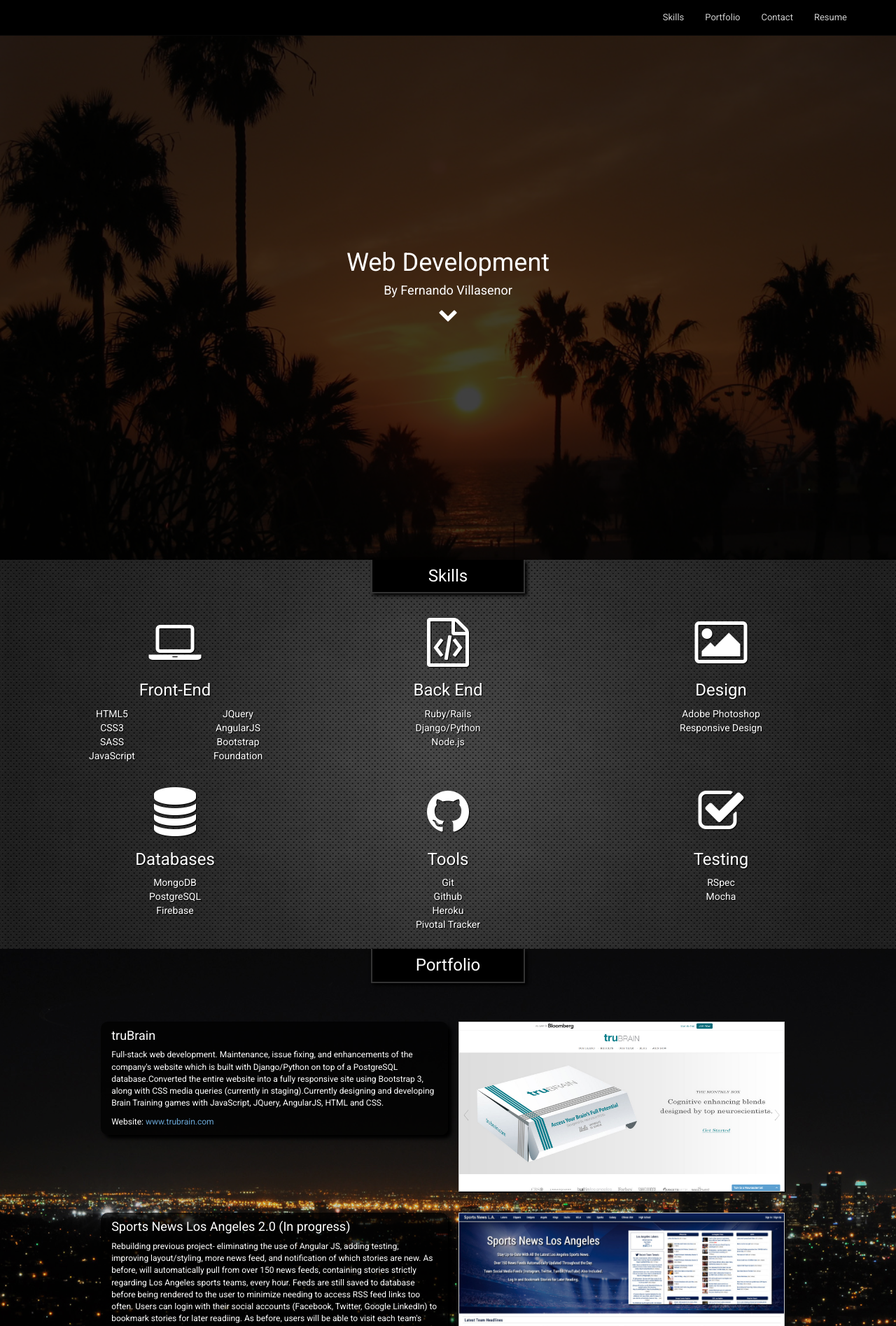
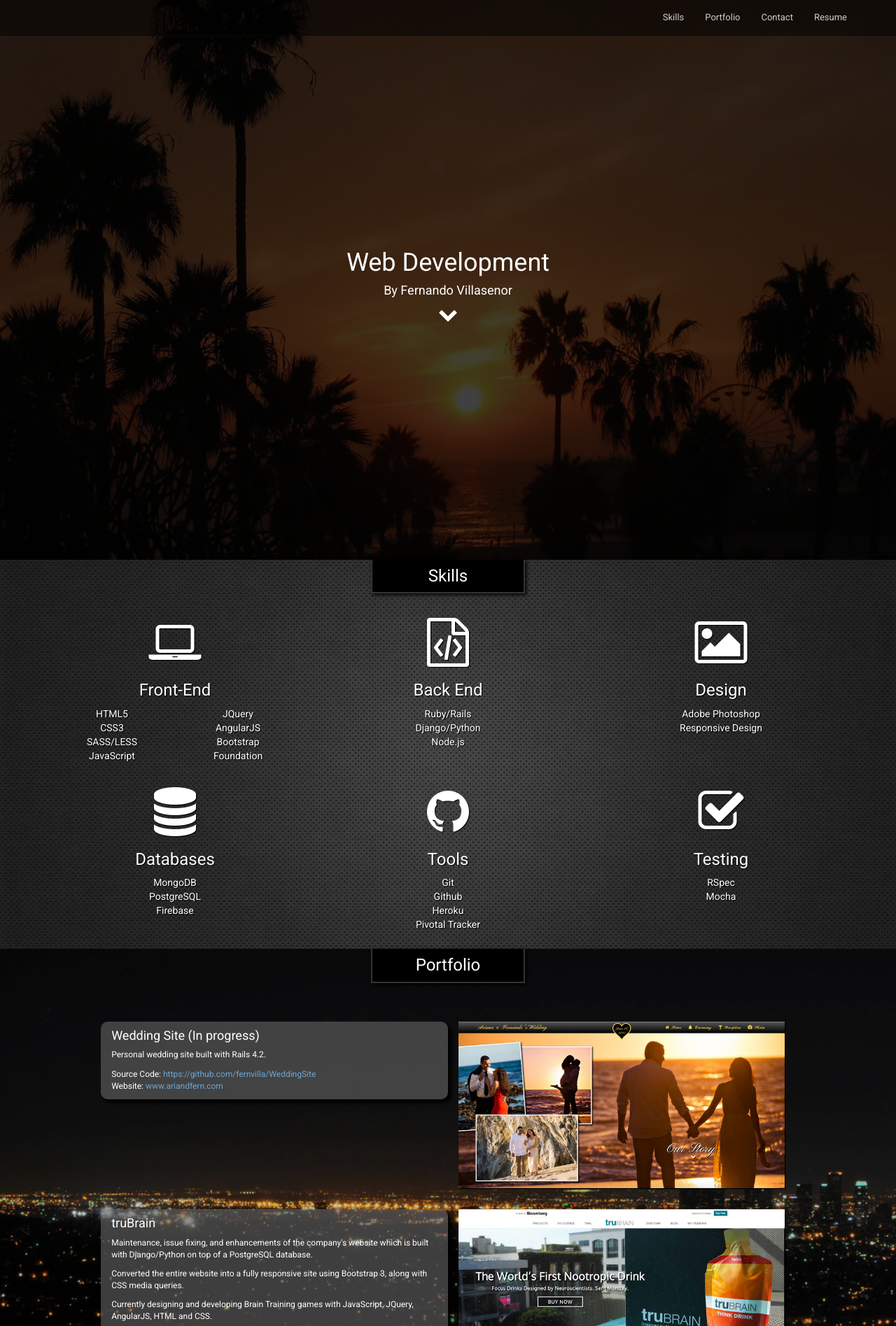
Before and after one commit to fernvilla/Portfolio, a PHP site: page / in a window 1280 px wide. Shown: the top 1895 px of the page at 70% size. Run offline with PHP 8.4, Linux system fonts and the light colour scheme; some libraries are stand-ins or nearby versions.

Commit message:
Move from godaddy ftp to heroku

```diff
--- a/index.html
+++ b/index.html
@@ -1,14 +1,16 @@
 <!DOCTYPE html>
 <html>
   <head>
+    <meta charset="utf-8">
+    <meta http-equiv="X-UA-Compatible" content="IE=edge">
+    <meta name="viewport" content="width=device-width, initial-scale=1">
+    <meta name="description" content=" Full Stack Web Development by Fernando Villasenor">
     <title>Fernando Villasenor | Full Stack Developer</title>
+
     <link rel="stylesheet" href="http://maxcdn.bootstrapcdn.com/bootstrap/3.2.0/css/bootstrap.min.css">
     <link rel="stylesheet" type="text/css" href="style.css">
     <link href="http://maxcdn.bootstrapcdn.com/font-awesome/4.1.0/css/font-awesome.min.css" rel="stylesheet">
     <link href='http://fonts.googleapis.com/css?family=Roboto' rel='stylesheet' type='text/css'>
-    <script src="http://code.jquery.com/jquery-1.11.0.min.js"></script>
-    <script src="http://maxcdn.bootstrapcdn.com/bootstrap/3.2.0/js/bootstrap.min.js"></script>
-    <meta name="viewport" content="width=device-width, initial-scale=1">
   </head>
 
   <body>
@@ -27,7 +29,7 @@
             <li><a href="#skills">Skills</a></li>
             <li><a href="#portfolio">Portfolio</a></li>
             <li><a href="#contact">Contact</a></li>
-            <li><a href="FVResume.pdf">Resume</a></li>
+            <li><a href="FVDevResume.pdf">Resume</a></li>
           </ul>
         </div>
       </div>
@@ -57,7 +59,7 @@
               <ul>
                 <li>HTML5</li>
                 <li>CSS3</li>
-                <li>SASS</li>
+                <li>SASS/LESS</li>
                 <li>JavaScript</li>
               </ul>
             </div>
@@ -145,12 +147,30 @@
 
         <div class="row project">
           <div class="col-xs-12 col-md-5 col-md-offset-1 description">
+            <h4>Wedding Site (In progress)</h4>
+            <p>Personal wedding site built with Rails 4.2.</p>
+            <p>
+              Source Code: <a href="https://github.com/fernvilla/WeddingSite">https://github.com/fernvilla/WeddingSite</a> <br>
+              Website: <a href="http://www.ariandfern.com">www.ariandfern.com</a>
+            </p>
+          </div>
+          <div class="col-xs-12 col-md-5 image-container">
+            <a href="http://www.ariandfern.com"><img src="images/wedding.jpg"></a>
+          </div>
+        </div>
+
+        <div class="row project">
+          <div class="col-xs-12 col-md-5 col-md-offset-1 description">
             <h4>truBrain</h4>
-            <p>Full-stack web development. Maintenance, issue fixing, and enhancements of the company&#39;s website which is built with Django/Python on top of a PostgreSQL database.Converted the entire website into a fully responsive site using Bootstrap 3, along with CSS media queries (currently in staging).Currently designing and developing Brain Training games with JavaScript, JQuery, AngularJS, HTML and CSS.</p>
+            <p>Maintenance, issue fixing, and enhancements of the company&#39;s website which is built with Django/Python on top of a PostgreSQL database.</p>
+            <p>Converted the entire website into a fully responsive site using Bootstrap 3, along with CSS media queries.</p>
+            <p>Currently designing and developing Brain Training games with JavaScript, JQuery, AngularJS, HTML and CSS.</p>
+            <p>Lead the front-end development aspect of all page redesigns. Converted PSDs given by marketing team into HTML/CSS.</p>
+            <p>Currently assisting in converting the entire site to AngularJS.</p>
             <p>Website: <a href="http://trubrain.com">www.trubrain.com</a></p>
           </div>
           <div class="col-xs-12 col-md-5 image-container">
-            <img src="images/trubrain.jpg">
+            <a href="http://trubrain.com"><img src="images/trubrain.jpg"></a>
           </div>
         </div>
 
@@ -159,28 +179,28 @@
             <h4>Sports News Los Angeles 2.0 (In progress)</h4>
             <p>Rebuilding previous project- eliminating the use of Angular JS, adding testing, improving layout/styling, more news feed, and notification of which stories are new. As before, will automatically pull from over 150 news feeds, containing stories strictly regarding Los Angeles sports teams, every hour. Feeds are still saved to database before being rendered to the user to minimize needing to access RSS feed links too often. Users can login with their social accounts (Facebook, Twitter, Google LinkedIn) to bookmark stories for later readiing. As before, users will be able to visit each team's page and view all the latest news stories and social feeds (Twitter, Instagram, Tumblr, Youtube). Mobile-friendly. This site will be made live to the public.</p>
             <p>
-              Source Code: <a href="http://github.com/fernvilla/SportsNewsLAv2.0">http://github.com/fernvilla/SportsNewsLAv2.0</a> <br>
+              Source Code: <a href="https://github.com/fernvilla/SNLAv2.0">https://github.com/fernvilla/SNLAv2.0</a> <br>
               Website: <a href="http://sportsnewsla.com">http://sportsnewsla.com</a> <br>
               Created using Rails, PostgreSQL, RSpec, Bootstrap, Twitter/Instagram/Tumblr/Youtube API <br><br>
             </p>
           </div>
           <div class="col-xs-12 col-md-5 image-container">
-            <img src="images/snla.jpg" >
+            <a href="http://sportsnewsla.com"><img src="images/snla.jpg"></a>
           </div>
         </div>
 
         <div class="row project">
           <div class="col-xs-12 col-md-5 col-md-offset-1 description">
-            <h4>Sports News Los Angelges</h4>
+            <h4>Sports News Los Angeles</h4>
             <p>News aggregator that automatically pulls from over 100 feeds containing stories strictly regarding Los Angeles sports teams. Feeds are saved to a PostgreSQL database before being rendered to the user via AngularJS. Users can login with their social accounts (Facebook, Twitter, Google LinkedIn). In the end, users will be able to visit each team's page and view all the latest news stories and social feeds (Twitter, Instagram, Tumblr, Youtube).</p>
             <p>
-              Source Code: <a href="https://github.com/fernvilla/SportsNewsLA">https://github.com/fernvilla/SportsNewsLA</a> <br>
-              Website: <a href="http://sportsnewsla.herokuapp.com">http://sportsnewsla.herokuapp.com</a> <br>
+              Source Code: <a href="https://github.com/fernvilla/SNLAv1.0">https://github.com/fernvilla/SNLAv1.0</a> <br>
+              Website: <a href="http://sportsla.herokuapp.com">http://sportsla.herokuapp.com</a> <br>
               Created using Rails, AngularJS, PostgreSQL, Bootstrap, Twitter API, Instagram API <br><br>
             </p>
           </div>
           <div class="col-xs-12 col-md-5 image-container">
-            <img src="images/snla2.jpg">
+            <a href="http://sportsnewsla.herokuapp.com"><img src="images/snla2.jpg"></a>
           </div>
         </div>
 
@@ -196,7 +216,7 @@
             </p>
           </div>
           <div class="col-xs-12 col-md-5 image-container">
-            <img src="images/gloss.png">
+            <a href="http://cracked.herokuapp.com"><img src="images/gloss.jpg"></a>
           </div>
         </div>
 
@@ -212,7 +232,7 @@
             </p>
           </div>
           <div class="col-xs-12 col-md-5 image-container">
-            <img src="images/map.jpg">
+            <a href="http://devjobs-map.herokuapp.com"><img src="images/map.jpg"></a>
           </div>
         </div>
 
@@ -227,7 +247,7 @@
             </p>
           </div>
           <div class="col-xs-12 col-md-5 image-container">
-            <img src="images/gym.jpg">
+            <a href="http://gym-time.herokuapp.com"><img src="images/gym.jpg"></a>
           </div>
         </div>
 
@@ -265,6 +285,10 @@
       </div>
     </div>
 
+    <script src="http://code.jquery.com/jquery-1.11.0.min.js"></script>
+    <script src="http://maxcdn.bootstrapcdn.com/bootstrap/3.2.0/js/bootstrap.min.js"></script>
+    <script src="main.js"></script>
+
     <script>
       (function(i,s,o,g,r,a,m){i['GoogleAnalyticsObject']=r;i[r]=i[r]||function(){
       (i[r].q=i[r].q||[]).push(arguments)},i[r].l=1*new Date();a=s.createElement(o),
--- a/main.js
+++ b/main.js
@@ -0,0 +1,15 @@
+$(document).ready(function() {
+  $('a[href*=#]:not([href=#])').click(function() {
+    if (location.pathname.replace(/^\//,'') == this.pathname.replace(/^\//,'') || location.hostname == this.hostname) {
+      var target = $(this.hash);
+      target = target.length ? target : $('[name=' + this.hash.slice(1) +']');
+
+      if (target.length) {
+        $('html,body').animate({
+          scrollTop: target.offset().top - 65
+        }, 1000);
+        return false;
+      }
+    }
+  });
+});
--- a/style.css
+++ b/style.css
@@ -4,7 +4,7 @@ html, body{
 }
 
 .navbar-inverse{
-  background-color: #000;
+  background-color: rgba(0,0,0,.5);
   margin: 0;
   border-radius: 0;
 }
@@ -60,7 +60,7 @@ a:hover{
   margin: 0 auto;
   padding: 10px;
   margin-bottom: 25px;
-  box-shadow: 3px 3px 5px #000;
+  box-shadow: 2px 2px 5px #000;
   border: 2px solid #333333;
   border-top: 0;
 }
@@ -98,7 +98,7 @@ ul{
 }
 
 .description{
-  background-color: rgba(0,0,0,.75);
+  background-color: rgba(102,102,102,.6);
   color: #fff;
   border-radius: 10px;
   box-shadow: 5px 5px 5px #000;
@@ -109,7 +109,6 @@ ul{
   height: auto;
   width: 100%;
   box-shadow: 1px 1px 1px #000;
-  border: 1px solid #cccccc;
 }
 
 #contact{
```
Also changed, not shown: images/blackbg.jpg, images/gloss.jpg (added), images/gloss.png (deleted), images/graybg.jpg, images/gym.jpg, images/labg.jpg, images/map.jpg, images/santamonica.jpg, images/snla.jpg, images/snla2.jpg, images/trubrain.jpg, images/wedding.jpg (added).
